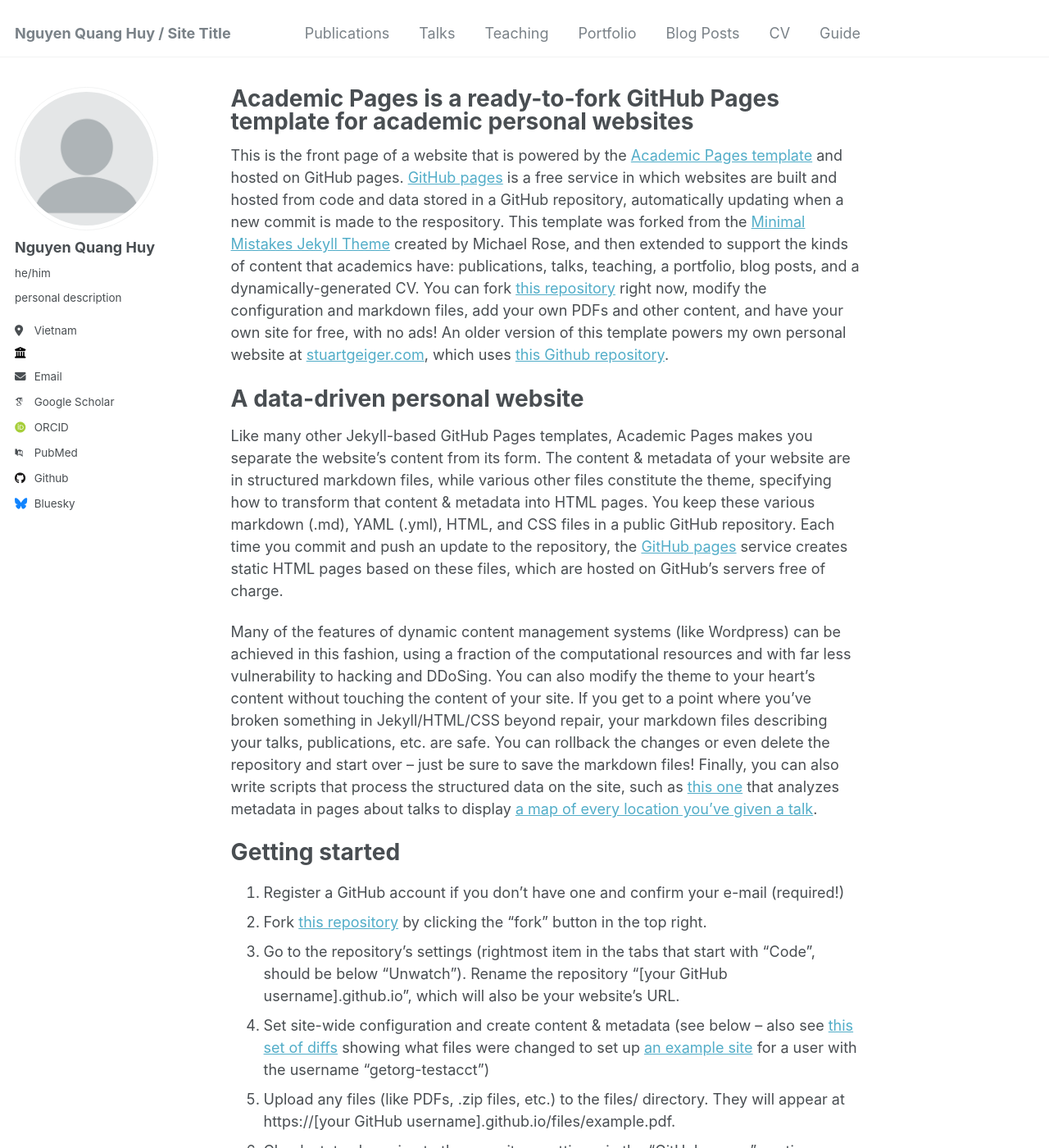
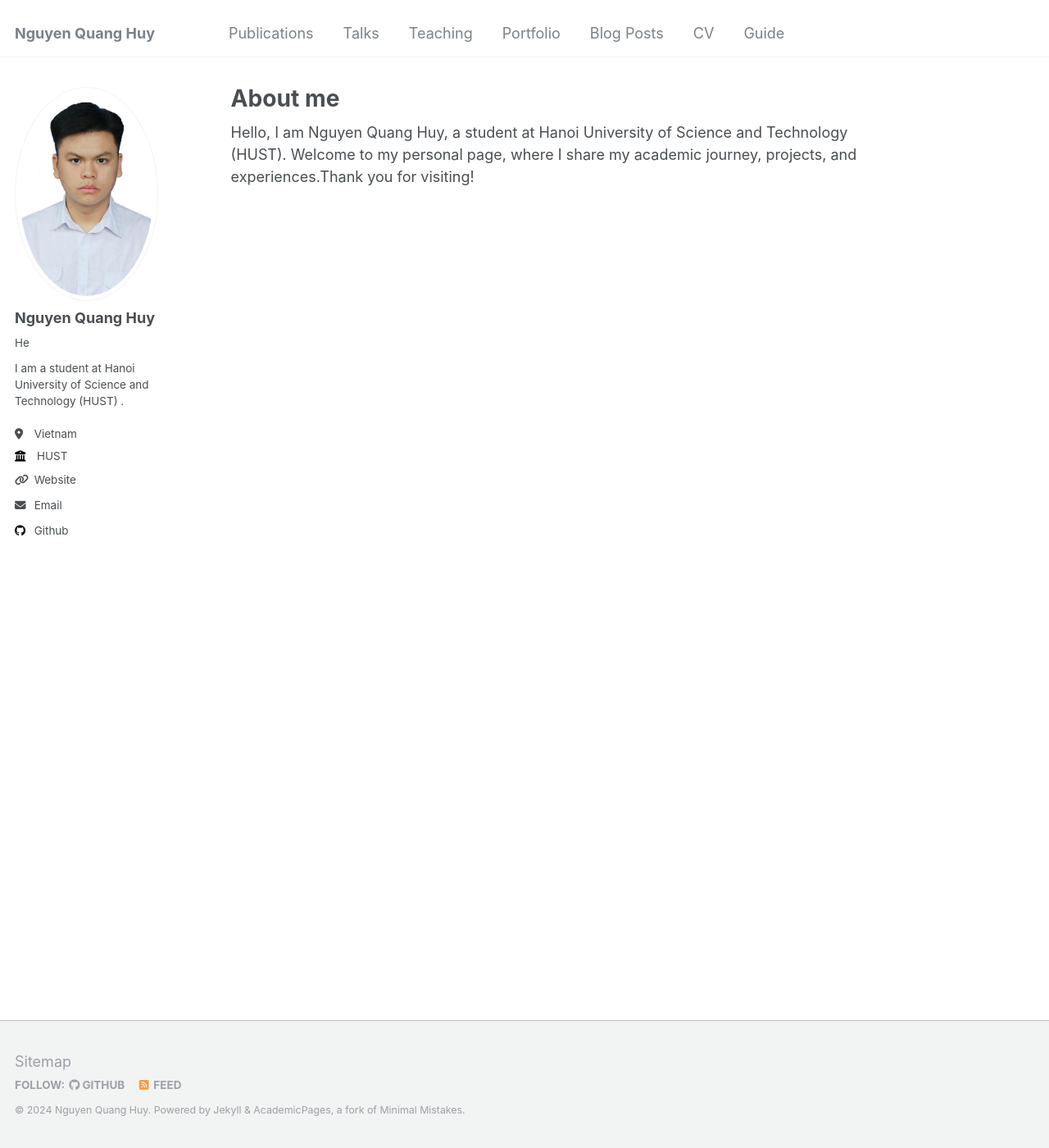
Before and after one commit to huynq03/huynq03.github.io, a Jekyll site: the page built from _pages/about.md, in a window 1280 px wide and 1400 px high. Shown: the whole window at 82% size. Built offline with Jekyll 4.4.1, drawn with Linux system fonts in a browser that asks for light colours; some web fonts are replaced; some of the changed text lies outside the part shown.

Commit message:
Huy Push

```diff
--- a/_config.yml
+++ b/_config.yml
@@ -8,7 +8,7 @@
 
 # Basic Site Settings
 locale                   : "en-US"
-title                    : "Nguyen Quang Huy / Site Title"
+title                    : "Nguyen Quang Huy"
 title_separator          : "-"
 name                     : &name "Nguyen Quang Huy"
 description              : &description "personal description"
@@ -21,24 +21,24 @@ repository               : "huynq03/huynq03.github.io"
 #               Additional customization can be done by editing /_includes/author-profile.html
 author:
   # Biographic information
-  avatar           : "profile.png"
+  avatar           : "anh34.jpg"
   name             : "Nguyen Quang Huy"
-  pronouns         : "he/him"
-  bio              : "personal description"
+  pronouns         : "He"
+  bio              : "I am a student at Hanoi University of Science and Technology (HUST) ."
   location         : "Vietnam"
-  employer         : ""
-  uri              : # URL, nếu bạn có trang web cá nhân, thêm vào đây
+  employer         : "HUST"
+  uri              : "https://github.com/huynq03"
   email            : "huyquangnguyenwork@gmail.com"  # hoặc email của bạn
 
 
-  # Academic websites
-  arxiv            : # URL - Update with the correct link to your profile
-  googlescholar    : "https://scholar.google.com/citations?user=PS_CX0AAAAAJ"
-  impactstory      : # URL
-  orcid            : "http://orcid.org/yourorcidurl"
-  semantic         : # URL
-  pubmed           : "https://www.ncbi.nlm.nih.gov/pubmed/?term=john+snow"
-  researchgate     : # URL
+  # # Academic websites
+  # arxiv            : # URL - Update with the correct link to your profile
+  # googlescholar    : # URL
+  # impactstory      : # URL
+  # orcid            : # URL
+  # semantic         : # URL
+  # pubmed           : # URL
+  # researchgate     : # URL
 
   # Repositories and software development
   bitbucket        : # Username - Update with your username on the site
@@ -49,7 +49,7 @@ author:
   stackoverflow    : # User number or user number and name (i.e., use "1" or "1/jeff-atwood")
 
   # Social media
-  bluesky          : "" # Replace this with you Bluesky username
+  bluesky          : # Replace this with you Bluesky username
   facebook         : # Username
   flickr           : # Username
   foursquare       : # Username
--- a/_pages/about.md
+++ b/_pages/about.md
@@ -1,15 +1,15 @@
 ---
 permalink: /
-title: "Academic Pages is a ready-to-fork GitHub Pages template for academic personal websites"
+title: "About me"
 author_profile: true
 redirect_from:
   - /about/
   - /about.html
 ---
 
-This is the front page of a website that is powered by the [Academic Pages template](https://github.com/academicpages/academicpages.github.io) and hosted on GitHub pages. [GitHub pages](https://pages.github.com) is a free service in which websites are built and hosted from code and data stored in a GitHub repository, automatically updating when a new commit is made to the respository. This template was forked from the [Minimal Mistakes Jekyll Theme](https://mmistakes.github.io/minimal-mistakes/) created by Michael Rose, and then extended to support the kinds of content that academics have: publications, talks, teaching, a portfolio, blog posts, and a dynamically-generated CV. You can fork [this repository](https://github.com/academicpages/academicpages.github.io) right now, modify the configuration and markdown files, add your own PDFs and other content, and have your own site for free, with no ads! An older version of this template powers my own personal website at [stuartgeiger.com](http://stuartgeiger.com), which uses [this Github repository](https://github.com/staeiou/staeiou.github.io).
+Hello, I am Nguyen Quang Huy, a student at Hanoi University of Science and Technology (HUST). Welcome to my personal page, where I share my academic journey, projects, and experiences.Thank you for visiting!
 
-A data-driven personal website
+<!-- A data-driven personal website
 ======
 Like many other Jekyll-based GitHub Pages templates, Academic Pages makes you separate the website's content from its form. The content & metadata of your website are in structured markdown files, while various other files constitute the theme, specifying how to transform that content & metadata into HTML pages. You keep these various markdown (.md), YAML (.yml), HTML, and CSS files in a public GitHub repository. Each time you commit and push an update to the repository, the [GitHub pages](https://pages.github.com/) service creates static HTML pages based on these files, which are hosted on GitHub's servers free of charge.
 
@@ -46,4 +46,4 @@ Example: editing a markdown file for a talk
 
 For more info
 ------
-More info about configuring Academic Pages can be found in [the guide](https://academicpages.github.io/markdown/). The [guides for the Minimal Mistakes theme](https://mmistakes.github.io/minimal-mistakes/docs/configuration/) (which this theme was forked from) might also be helpful.
+More info about configuring Academic Pages can be found in [the guide](https://academicpages.github.io/markdown/). The [guides for the Minimal Mistakes theme](https://mmistakes.github.io/minimal-mistakes/docs/configuration/) (which this theme was forked from) might also be helpful. -->
```
Also changed, not shown: images/anh34..jpg (added), images/profile.png (deleted).
